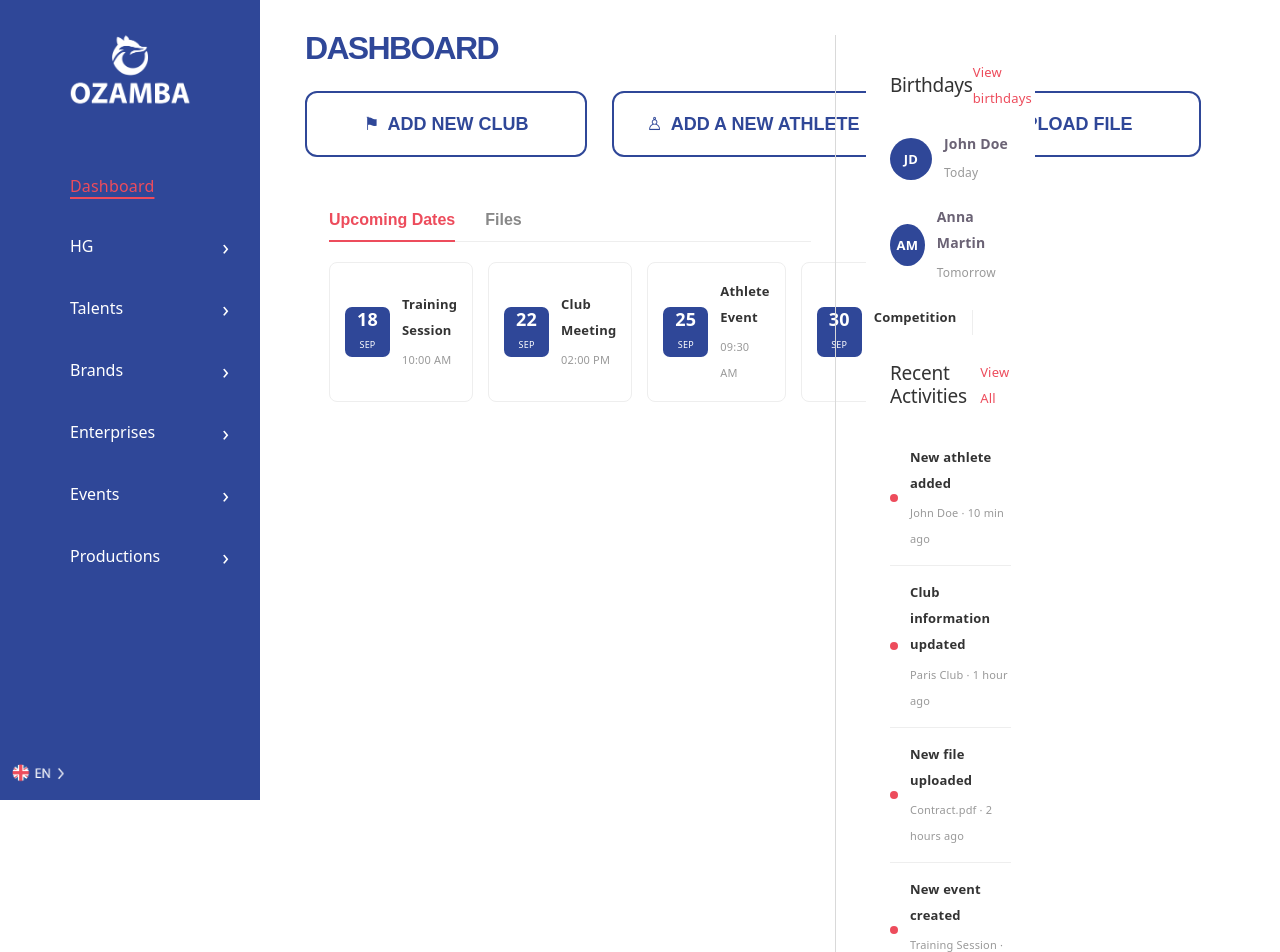
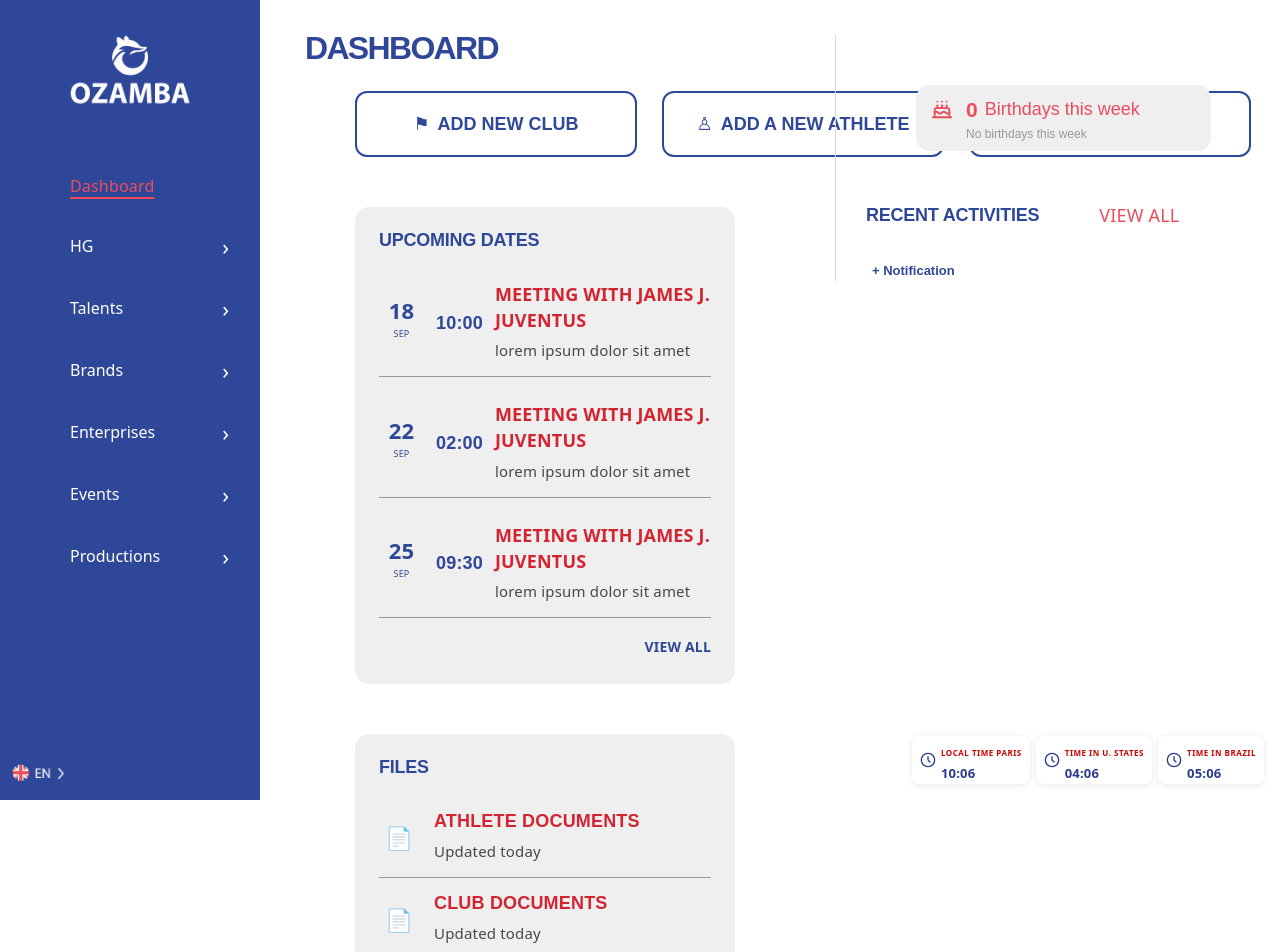
Before and after one commit to Isabel64450/Ozamba, a React (Vite) app in the folder frontend/: page /dashboard in a window 1280 px wide. Shown: the top 952 px of the page. Built offline with nearby package versions, Linux system fonts and the light colour scheme.

Commit message:
dashboardLayout

```diff
--- /dev/null
+++ b/frontend/src/components/DashboardRighSiderbar.tsx
@@ -0,0 +1,87 @@
+import { Cake } from "lucide-react";
+import WorldClock from "./WorldClock";
+
+type Activity = {
+  id: number;
+  title: string;
+  description: string;
+  time: string;
+};
+
+type DashboardRightSidebarProps = {
+  birthdayCount?: number;
+  birthdaySummary?: string;
+  activities?: Activity[];
+};
+
+export default function DashboardRightSidebar({
+  birthdayCount = 0,
+  birthdaySummary = "No birthdays this week",
+  activities = [],
+}: DashboardRightSidebarProps) {
+  return (
+    <aside className="dashboard-right">
+
+      {/* Birthdays */}
+      <section className="dashboard-card birthdays-card">
+        <button className="birthdays-button">
+
+          <div className="birthdays-main">
+            <div className="birthdays-icon">
+              <Cake />
+            </div>
+
+            <div className="birthdays-count">
+              <strong>{birthdayCount}</strong>
+              <span>Birthdays this week</span>
+            </div>
+          </div>
+
+          <div className="birthdays-summary">
+            <span>{birthdaySummary}</span>
+          </div>
+
+        </button>
+      </section>
+
+
+      {/* Recent Activities */}
+      <section className="activities-card">
+
+        <div className="card-header">
+          <h2>RECENT ACTIVITIES</h2>
+
+          <a href="/activities">
+            VIEW ALL
+          </a>
+        </div>
+
+        <div className="activities-list">
+
+          {activities.map((activity) => (
+            <div className="activity-item" key={activity.id}>
+
+              <div className="activity-dot"></div>
+
+              <div className="activity-info">
+                <a>{activity.title}</a>
+                <span>
+                  {activity.description} · {activity.time}
+                </span>
+              </div>
+
+            </div>
+          ))}
+
+        </div>
+
+        <button className="notification-button">
+          + Notification
+        </button>
+
+      </section>
+      <WorldClock/>
+
+    </aside>
+  );
+}
--- a/frontend/src/pages/DashboardLayout.tsx
+++ b/frontend/src/pages/DashboardLayout.tsx
@@ -1,12 +1,14 @@
+import DashboardRightSidebar from "../components/DashboardRighSiderbar";
 import Sidebar from "../components/Sidebar";
-import { useState } from "react";
+
 import "../styles/DasboardLayout.css"
+import { Cake } from "lucide-react";
 
 
 
 export default function DashboardLayout() {
 
-const [activeTab, setActiveTab] = useState<"dates" | "files">("dates");
+
 
   return (
     <div className="dashboard-layout">
@@ -36,179 +38,112 @@ const [activeTab, setActiveTab] = useState<"dates" | "files">("dates");
                 </button>
             </div>
           </section>
-         <section className="dashboard-card upcoming-card">
-             <div className="dashboard-tabs">
-                <button className={`dashboard-tab ${ activeTab === "dates" ? "active" : "" }`} onClick={() => setActiveTab("dates")} > Upcoming Dates </button>
-                <button className={`dashboard-tab ${ activeTab === "files" ? "active" : "" }`} onClick={() => setActiveTab("files")} > Files </button>
+        <div className="dashboard-sections">
+
+  {/* Upcoming Dates */}
+  <section className="dashboard-card upcoming-card">
+    <div className="card-header">
+      <h2>UPCOMING DATES</h2>
+
+    </div>
+
+    <div className="dashboard-list">
+      <div className="dashboard-list-item">
+        <div className="date-box">
+          <span >18</span>
+          <small>SEP</small>
+        </div>
+            <span className="event-name">10:00</span>
+            <div className="event">
+               <strong className="event-time">MEETING WITH JAMES J. JUVENTUS</strong>
+               <small>lorem ipsum dolor sit amet</small>
             </div>
-             {/* Upcoming dates */}
-             {activeTab === "dates" && (
-                <div className="dashboard-list">
-                    <div className="dashboard-list-item">
-                          <div className="date-box">
-                          <span>18</span> <small>SEP</small>
-                          </div>
-                    <div className="list-info">
-                             <strong>Training Session</strong>
-                             <span>10:00 AM</span>
-                    </div>
-                </div>
 
-                <div className="dashboard-list-item">
-                    <div className="date-box">
-                        <span>22</span> <small>SEP</small>
-                    </div>
-                         <div className="list-info">
 
-                             <strong>Club Meeting</strong> <span>02:00 PM</span>
-                         </div>
-                    </div>
 
-                <div className="dashboard-list-item">
-                    <div className="date-box"> <span>25</span> <small>SEP</small>
-                    </div>
-                <div className="list-info"> <strong>Athlete Event</strong> <span>09:30 AM</span>
-                     </div>
-                </div>
-                <div className="dashboard-list-item">
-                    <div className="date-box"> <span>30</span> <small>SEP</small> </div>
-                    <div className="list-info"> <strong>Competition</strong> <span>06:00 PM</span> </div>
-                </div>
+      </div>
 
-                 </div> )} {/* Files */} {activeTab === "files" && (
-                    <div className="dashboard-list">
-                        <div className="dashboard-list-item">
-                            <div className="file-icon"> 📄 </div>
-                                <div className="list-info"> <strong>Athlete Documents</strong>
-                                      <span>Updated today</span> </div>
-                                 </div>
-                        <div className="dashboard-list-item">
-                            <div className="file-icon"> 📄 </div>
-                                  <div className="list-info"> <strong>Club Documents</strong>
-                                   <span>Updated yesterday</span>
-                                   </div>
-                            </div>
-                     <div className="dashboard-list-item">
-                        <div className="file-icon"> 📄 </div>
-                        <div className="list-info">
-                            <strong>Contracts</strong>
-                                <span>Updated 2 days ago</span>
-                         </div>
-                        </div>
-
-                 <div className="dashboard-list-item">
-                    <div className="file-icon"> 📄 </div>
-                         <div className="list-info">
-                            <strong>Medical Files</strong>
-                                    <span>Updated 3 days ago</span>
-                         </div>
-                    </div>
-                </div> )}
-           </section>
-           </div>
-                  <aside className="dashboard-right">
-
-      {/* Birthdays */}
-      <section className="dashboard-card birthdays-card">
-
-        <div className="card-header">
-          <h2>Birthdays</h2>
-
-          <a href="/birthdays">
-            View birthdays
-          </a>
+      <div className="dashboard-list-item">
+        <div className="date-box">
+          <span>22</span>
+          <small>SEP</small>
+        </div>
+        <span className="event-name">02:00 </span>
+        <div className="event">
+              <strong className="event-time" >MEETING WITH JAMES J. JUVENTUS</strong>
+              <small>lorem ipsum dolor sit amet</small>
         </div>
 
-        <div className="birthday-content">
 
-          <div className="birthday-item">
-            <div className="avatar">
-              JD
-            </div>
+      </div>
 
-            <div>
-              <strong>John Doe</strong>
-              <span>Today</span>
-            </div>
-          </div>
+      <div className="dashboard-list-item">
+        <div className="date-box">
+          <span >25</span>
+          <small>SEP</small>
+        </div>
+           <span className="event-name">09:30 </span>
+           <div className="event">
+             <strong className="event-time">MEETING WITH JAMES J. JUVENTUS</strong>
+             <small>lorem ipsum dolor sit amet</small>
+           </div>
 
-          <div className="birthday-item">
-            <div className="avatar">
-              AM
-            </div>
 
-            <div>
-              <strong>Anna Martin</strong>
-              <span>Tomorrow</span>
-            </div>
-          </div>
+      </div>
 
+
+
+    </div>
+
+    <a href="#"  className="upcoming-view-all">VIEW ALL</a>
+  </section>
+
+
+  {/* Files */}
+  <section className="dashboard-card files-card">
+    <div className="card-header">
+      <h2>FILES</h2>
+
+    </div>
+
+    <div className="files-list">
+      <a href="#" className="file-link">
+        <span className="file-icon">📄</span>
+        <div className="event">
+         <span>ATHLETE DOCUMENTS</span>
+        <small>Updated today</small>
         </div>
 
-      </section>
+      </a>
+
+      <a href="#" className="file-link">
+        <span className="file-icon">📄</span>
+        <div className="event">
+         <span>CLUB DOCUMENTS</span>
+        <small>Updated today</small>
+        </div>
+
+      </a>
+
+      <a href="#" className="file-link">
+        <span className="file-icon">📄</span>
+        <div className="event">
+        <span>CONTRACTS</span>
+        <small>Updated today</small>
+        </div>
+
+      </a>
 
 
-      {/* Recent Activities */}
-      <section className="dashboard-card activities-card">
+    </div>
+    <a href="#" className="upcoming-view-all">VIEW ALL</a>
+  </section>
 
-        <div className="card-header">
+</div>
+           </div>
 
-          <h2>Recent Activities</h2>
 
-          <a href="/activities">
-            View All
-          </a>
-
-        </div>
-
-        <div className="activities-list">
-
-          <div className="activity-item">
-            <div className="activity-dot"></div>
-
-            <div className="activity-info">
-              <strong>New athlete added</strong>
-              <span>John Doe · 10 min ago</span>
-            </div>
-          </div>
-
-          <div className="activity-item">
-            <div className="activity-dot"></div>
-
-            <div className="activity-info">
-              <strong>Club information updated</strong>
-              <span>Paris Club · 1 hour ago</span>
-            </div>
-          </div>
-
-          <div className="activity-item">
-            <div className="activity-dot"></div>
-
-            <div className="activity-info">
-              <strong>New file uploaded</strong>
-              <span>Contract.pdf · 2 hours ago</span>
-            </div>
-          </div>
-
-          <div className="activity-item">
-            <div className="activity-dot"></div>
-
-            <div className="activity-info">
-              <strong>New event created</strong>
-              <span>Training Session · 3 hours ago</span>
-            </div>
-          </div>
-
-        </div>
-
-        <button className="notification-button">
-          + Notification
-        </button>
-
-      </section>
-
-    </aside>
-
+     <DashboardRightSidebar/>
                     </div>
       </main>
     </div>
--- a/frontend/src/styles/DasboardLayout.css
+++ b/frontend/src/styles/DasboardLayout.css
@@ -46,6 +46,7 @@
 .dashboard-buttons {
   display: flex;
   gap: 25px;
+  margin-left: 50px;
 }
 
 .dashboard-action-button {
@@ -89,10 +90,14 @@
 ========================= */
 
 .dashboard-card {
-  background-color: white;
-  border-radius: 12px;
+  background-color: #EFEFEF;
+  border-radius: 14px;
   padding: 24px;
   box-sizing: border-box;
+  margin-top: 50px;
+  margin-left: 50px;
+  margin-right: 100px;
+
 }
 
 
@@ -145,10 +150,26 @@
    DATES / FILES
 ========================= */
 
+.upcoming-card {
+
+  padding: 24px;
+  box-sizing: border-box;
+}
+
+.section-title {
+  margin: 0 0 20px 0;
+  font-size: 18px;
+  font-weight: 700;
+  color: #333;
+  text-transform: uppercase;
+}
+
+
 .dashboard-list {
   display: grid;
-  grid-template-columns: repeat(4, 1fr);
-  gap: 15px;
+  flex-direction: column;
+  gap: 12px;
+  border-bottom: 1px solid #eee;
 }
 
 .dashboard-list-item {
@@ -156,30 +177,31 @@
   align-items: center;
   gap: 12px;
 
-  padding: 15px;
+  padding: 12px 0;
 
-  border: 1px solid #eee;
-  border-radius: 8px;
+  border-bottom: 1px solid #999;
+
 }
 
 .date-box {
   min-width: 45px;
-  height: 50px;
+  height: 45px;
 
   display: flex;
   flex-direction: column;
   align-items: center;
   justify-content: center;
+  flex-shrink: 0;
 
-  background-color: #2F4798;
-  color: white;
+  color: #2F4798;
 
   border-radius: 7px;
 }
 
 .date-box span {
-  font-size: 18px;
+  font-size: 22px;
   font-weight: 700;
+  line-height: 1;
 }
 
 .date-box small {
@@ -196,14 +218,110 @@
   gap: 4px;
 }
 
-.list-info strong {
-  font-size: 13px;
-  color: #333;
+
+.event-time {
+  font-size: 12px;
+  color: #999;
+  min-width: 65px;
+}
+
+.event-name {
+  font-size: 18px;
+  color:#2F4798;
+  font-weight: 600;
+  font-family: "Myriad Pro", Arial, sans-serif;
+}
+.event{
+    display: flex;
+    flex-direction: column;
+    gap: 4px;
+}
+
+.files-card {
+
+  padding: 24px;
+  box-sizing: border-box;
+
+}
+
+.files-list {
+  display: flex;
+  flex-direction: column;
+  gap: 0;
+  border-bottom: 1px solid #999;
+}
+
+.file-link {
+  display: flex;
+  align-items: center;
+  gap: 15px;
+
+  padding: 12px 0;
+
+  border-bottom: 1px solid #999;
+
+  text-decoration: none;
+}
+
+.file-link:last-child {
+  border-bottom: none;
+}
+
+.file-icon {
+  width: 40px;
+  height: 40px;
+
+  display: flex;
+  align-items: center;
+  justify-content: center;
+
+  color: #2F4798;
+  font-size: 22px;
+
+  flex-shrink: 0;
+}
+
+.file-info {
+  display: flex;
+  flex-direction: column;
+  gap: 4px;
+}
+
+.file-info strong {
+  color: #2F4798;
+  font-family: "Myriad Pro", Arial, sans-serif;
+  font-size: 14px;
+  font-weight: 600;
+}
+
+.file-info small {
+  color: #999;
+  font-size: 11px;
+  border-bottom: 1px solid #eee;
+}
+
+.event span{
+    color:#D42431;
+    font-family: "Myriad Pro", Arial, sans-serif;
+    font-size: 18px;
+  font-weight: 600;
+}
+
+.event small{
+    color: #484848;
+    border-bottom: 1px solid #eee;
+}
+
+
+
+.dashboard-list-item strong {
+  font-size: 18px;
+  color:#D42431;
 }
 
 .list-info span {
-  font-size: 11px;
-  color: #999;
+  font-size: 18px;
+  color: #2F4798;
 }
 
 
@@ -226,7 +344,20 @@
   padding-left: 30px;
 }
 
+.upcoming-view-all {
+  display: block;
+  margin-top: 15px;
+  text-align: right;
 
+  color: #2F4798;
+  font-size: 14px;
+  font-weight: 600;
+  text-decoration: none;
+}
+
+.upcoming-view-all:hover {
+  text-decoration: underline;
+}
 /* =========================
    CARD HEADER
 ========================= */
@@ -235,21 +366,28 @@
   display: flex;
   align-items: center;
   justify-content: space-between;
-
+  white-space: nowrap;
   margin-bottom: 20px;
+  gap: 60px;
 }
 
 .card-header h2 {
   margin: 0;
+  font-family: "Myriad Pro", Arial, sans-serif;
 
-  font-size: 19px;
-  color: #333;
+  color: #2F4798;
+  font-size: 18px;
+  line-height: 1;
+
+  font-weight: 600;
 }
 
 .card-header a {
   color: #ED4C5C;
-  font-size: 13px;
+  font-size: 18px;
   text-decoration: none;
+  line-height: 1;
+  white-space: nowrap;
 }
 
 .card-header a:hover {
@@ -261,58 +399,96 @@
    BIRTHDAYS
 ========================= */
 
-.birthday-content {
-  display: flex;
-  flex-direction: column;
-  gap: 18px;
+.birthdays-card {
+  width: 295px;
+  height: 66px;
+  padding: 6px 12px;
+  box-sizing: border-box;
+  overflow: hidden;
 }
 
-.birthday-item {
+
+
+
+
+.birthdays-button {
+  width: 100%;
+  height: 100%;
+  padding: 0;
+  border: none;
+  background: transparent;
+  text-align: left;
+  cursor: pointer;
+  font-family: "Myriad Pro", Arial, sans-serif;
+
+}
+
+.birthdays-main {
   display: flex;
   align-items: center;
-  gap: 12px;
+  gap: 10px;
 }
 
-.avatar {
-  width: 42px;
-  height: 42px;
-
+.birthdays-icon {
+   width: 28px;
+  height: 28px;
   display: flex;
   align-items: center;
   justify-content: center;
-
-  border-radius: 50%;
-
-  background-color: #2F4798;
-  color: white;
-
-  font-size: 13px;
-  font-weight: 700;
+  color: #ED4C5C;
+  flex-shrink: 0;
 }
 
-.birthday-item div:last-child {
-  display: flex;
-  flex-direction: column;
-  gap: 3px;
+.birthdays-icon svg {
+  width: 22px;
+  height: 22px;
 }
 
-.birthday-item strong {
-  font-size: 14px;
+.birthdays-count {
+  display: flex;
+   align-items: center;
+  gap: 7px;
 }
 
-.birthday-item span {
+.birthdays-count strong {
+  color: #ED4C5C;
+  font-size: 21px;
+  font-weight: 700;
+  line-height: 1;
+}
+
+.birthdays-count span {
+  color: #ED4C5C;
+  font-size: 18px;
+   line-height: 1;
+}
+
+.birthdays-summary {
+ margin-top: 3px;
+  margin-left: 38px;
+}
+
+.birthdays-summary span {
+  color: #999;
   font-size: 12px;
-  color: #999;
+  line-height: 1;
+}
+
+.birthdays-button:hover .birthdays-summary span {
+  color: #ED4C5C;
 }
 
 
 /* =========================
    ACTIVITIES
 ========================= */
-
+.activities-card{
+margin-top: 30px;
+}
 .activities-list {
   display: flex;
   flex-direction: column;
+
 }
 
 .activity-item {
@@ -341,9 +517,10 @@
   gap: 4px;
 }
 
-.activity-info strong {
+.activity-info a {
   font-size: 13px;
-  color: #333;
+ color: #ED4C5C;
+  white-space: nowrap;
 }
 
 .activity-info span {
```
